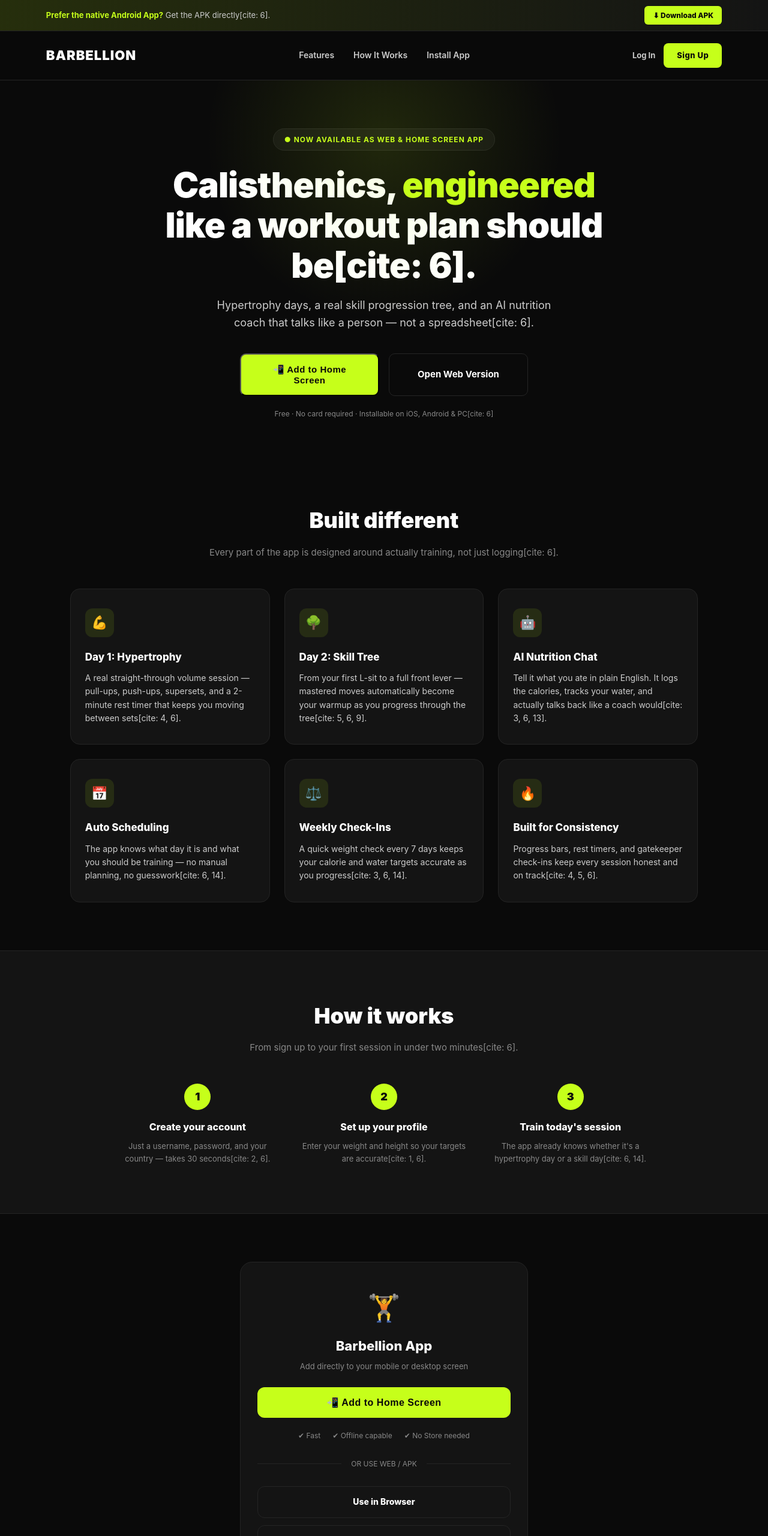
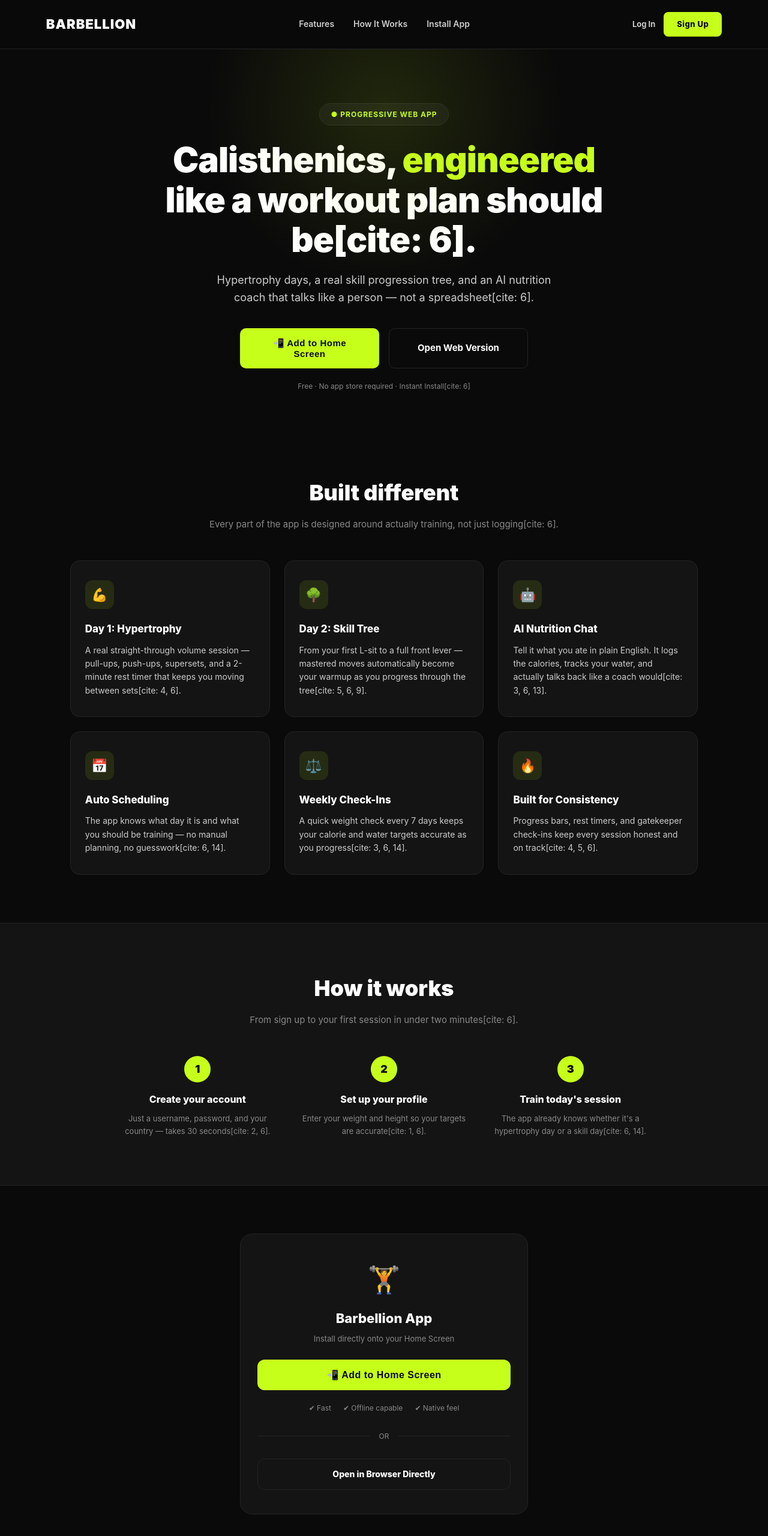
Before and after one commit to Abdula2307/Barbellion, a plain HTML site: page index.html in a window 1280 px wide. Shown: the top 2560 px of the page at 60% size. Drawn offline with Linux system fonts and the light colour scheme.

Commit message:
Update index.html

```diff
--- a/index.html
+++ b/index.html
@@ -35,41 +35,6 @@
   }
 
   a { text-decoration: none; color: inherit; }
-
-  /* TOP APK BANNER */
-  .apk-top-banner {
-    background: linear-gradient(90deg, rgba(198,255,26,0.15) 0%, rgba(20,20,20,1) 100%);
-    border-bottom: 1px solid var(--border);
-    padding: 10px 6%;
-    font-size: 13px;
-    display: flex;
-    justify-content: space-between;
-    align-items: center;
-    gap: 12px;
-  }
-
-  .apk-top-banner p {
-    color: var(--gray-light);
-  }
-
-  .apk-top-banner strong {
-    color: var(--lime);
-  }
-
-  .apk-top-btn {
-    background-color: var(--lime);
-    color: var(--bg);
-    padding: 6px 14px;
-    border-radius: 6px;
-    font-size: 12px;
-    font-weight: 800;
-    white-space: nowrap;
-    transition: transform 0.15s ease;
-  }
-
-  .apk-top-btn:hover {
-    transform: scale(1.03);
-  }
 
   /* NAV */
   nav {
@@ -131,7 +96,7 @@
     flex-direction: column;
     align-items: center;
     text-align: center;
-    padding: 80px 6% 60px;
+    padding: 90px 6% 60px;
     position: relative;
     overflow: hidden;
   }
@@ -201,6 +166,8 @@
     align-items: center;
     justify-content: center;
     gap: 8px;
+    border: none;
+    cursor: pointer;
     flex: 1 1 200px;
     transition: transform 0.15s ease, box-shadow 0.15s ease;
   }
@@ -343,7 +310,7 @@
     font-size: 13px;
   }
 
-  /* INSTALL & DOWNLOAD SECTION */
+  /* INSTALL SECTION */
   .download-section {
     padding: 80px 6%;
     text-align: center;
@@ -436,13 +403,6 @@
 
   .btn-secondary-link:hover { border-color: var(--lime); color: var(--lime); }
 
-  .platform-note {
-    margin-top: 16px;
-    font-size: 12px;
-    color: var(--gray);
-    line-height: 1.5;
-  }
-
   /* FOOTER */
   footer {
     padding: 40px 6%;
@@ -473,17 +433,10 @@
   @media (max-width: 640px) {
     .nav-links { display: none; }
     .nav-login { display: none; }
-    .apk-top-banner p { font-size: 12px; }
   }
 </style>
 </head>
 <body>
-
-  <!-- TOP APK DOWNLOAD BANNER -->
-  <div class="apk-top-banner">
-    <p><strong>Prefer the native Android App?</strong> Get the APK directly[cite: 6].</p>
-    <a href="Barbellion.apk" download class="apk-top-btn">⬇ Download APK</a>
-  </div>
 
   <nav>
     <div class="logo">BARBELLION</div>
@@ -499,7 +452,7 @@
   </nav>
 
   <section class="hero">
-    <div class="hero-tag">● NOW AVAILABLE AS WEB & HOME SCREEN APP</div>
+    <div class="hero-tag">● PROGRESSIVE WEB APP</div>
     <h1>Calisthenics, <span>engineered</span> like a workout plan should be[cite: 6].</h1>
     <p>Hypertrophy days, a real skill progression tree, and an AI nutrition coach that talks like a person — not a spreadsheet[cite: 6].</p>
 
@@ -509,7 +462,7 @@
       </button>
       <a href="auth.html" class="btn-secondary">Open Web Version</a>
     </div>
-    <div class="hero-note">Free · No card required · Installable on iOS, Android & PC[cite: 6]</div>
+    <div class="hero-note">Free · No app store required · Instant Install[cite: 6]</div>
   </section>
 
   <section class="features" id="features">
@@ -577,7 +530,7 @@
     <div class="download-card">
       <div class="download-icon">🏋️</div>
       <h3>Barbellion App</h3>
-      <div class="version">Add directly to your mobile or desktop screen</div>
+      <div class="version">Install directly onto your Home Screen</div>
 
       <button id="cardInstallBtn" class="btn-install">
         📲 Add to Home Screen
@@ -586,22 +539,14 @@
       <div class="download-meta">
         <span>✔ Fast</span>
         <span>✔ Offline capable</span>
-        <span>✔ No Store needed</span>
+        <span>✔ Native feel</span>
       </div>
 
-      <div class="or-divider">OR USE WEB / APK</div>
+      <div class="or-divider">OR</div>
 
-      <a href="auth.html" class="btn-secondary-link" style="margin-bottom: 12px;">
-        Use in Browser
+      <a href="auth.html" class="btn-secondary-link">
+        Open in Browser Directly
       </a>
-
-      <a href="Barbellion.apk" download class="btn-secondary-link">
-        ⬇ Download Android APK Direct
-      </a>
-
-      <div class="platform-note">
-        <strong>iOS Users:</strong> Tap the Share button in Safari and choose <strong>"Add to Home Screen"</strong>[cite: 6].
-      </div>
     </div>
   </section>
 
@@ -616,7 +561,6 @@
   </footer>
 
   <script>
-    // Register Service Worker for PWA compliance
     if ('serviceWorker' in navigator) {
       navigator.serviceWorker.register('/sw.js').catch(() => {});
     }
@@ -629,20 +573,26 @@
       e.preventDefault();
       deferredPrompt = e;
 
-      // Highlight install buttons when prompt is available
       heroBtn.style.boxShadow = '0 0 16px rgba(198,255,26,0.5)';
       cardBtn.style.boxShadow = '0 0 16px rgba(198,255,26,0.5)';
     });
 
     async function triggerInstall() {
       if (deferredPrompt) {
+        // Native Chrome/Android prompt launch
         deferredPrompt.prompt();
         const { outcome } = await deferredPrompt.userChoice;
         if (outcome === 'accepted') {
           deferredPrompt = null;
         }
       } else {
-        alert('To add to Home Screen:\n• iPhone/iPad: Tap Share in Safari -> "Add to Home Screen"\n• Android/Chrome: Tap 3 dots menu -> "Install App" or "Add to Home screen"');
+        // Direct browser fallback check for iOS/Safari
+        const isIOS = /iPad|iPhone|iPod/.test(navigator.userAgent) && !window.MSStream;
+        if (isIOS) {
+          alert('Tap the Share button in Safari, then tap "Add to Home Screen".');
+        } else {
+          alert('Tap your browser options menu (⋮), then select "Install app" or "Add to Home Screen".');
+        }
       }
     }
 
@@ -650,4 +600,4 @@
     cardBtn.addEventListener('click', triggerInstall);
   </script>
 </body>
- </html>
+         </html>
```
